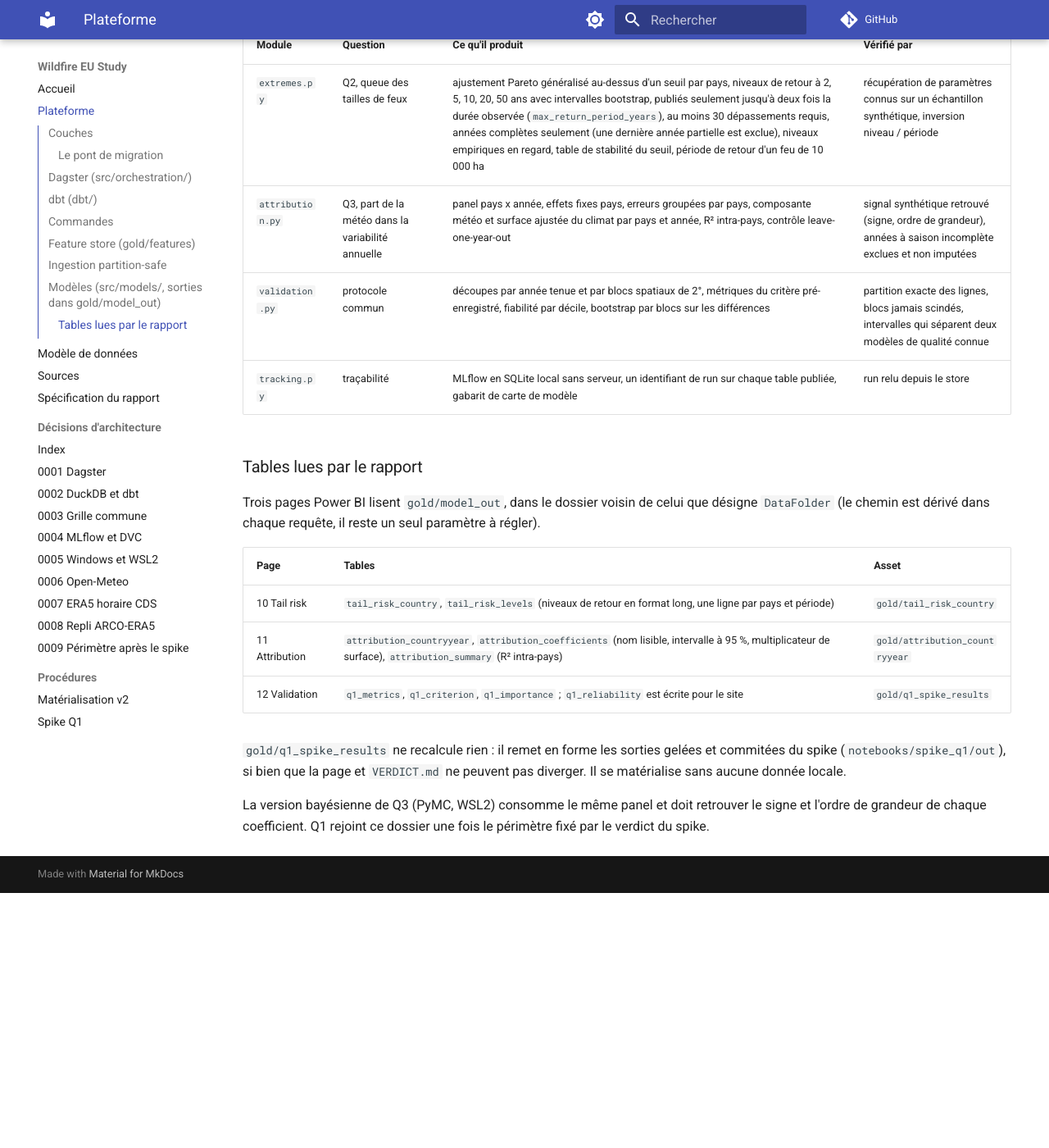
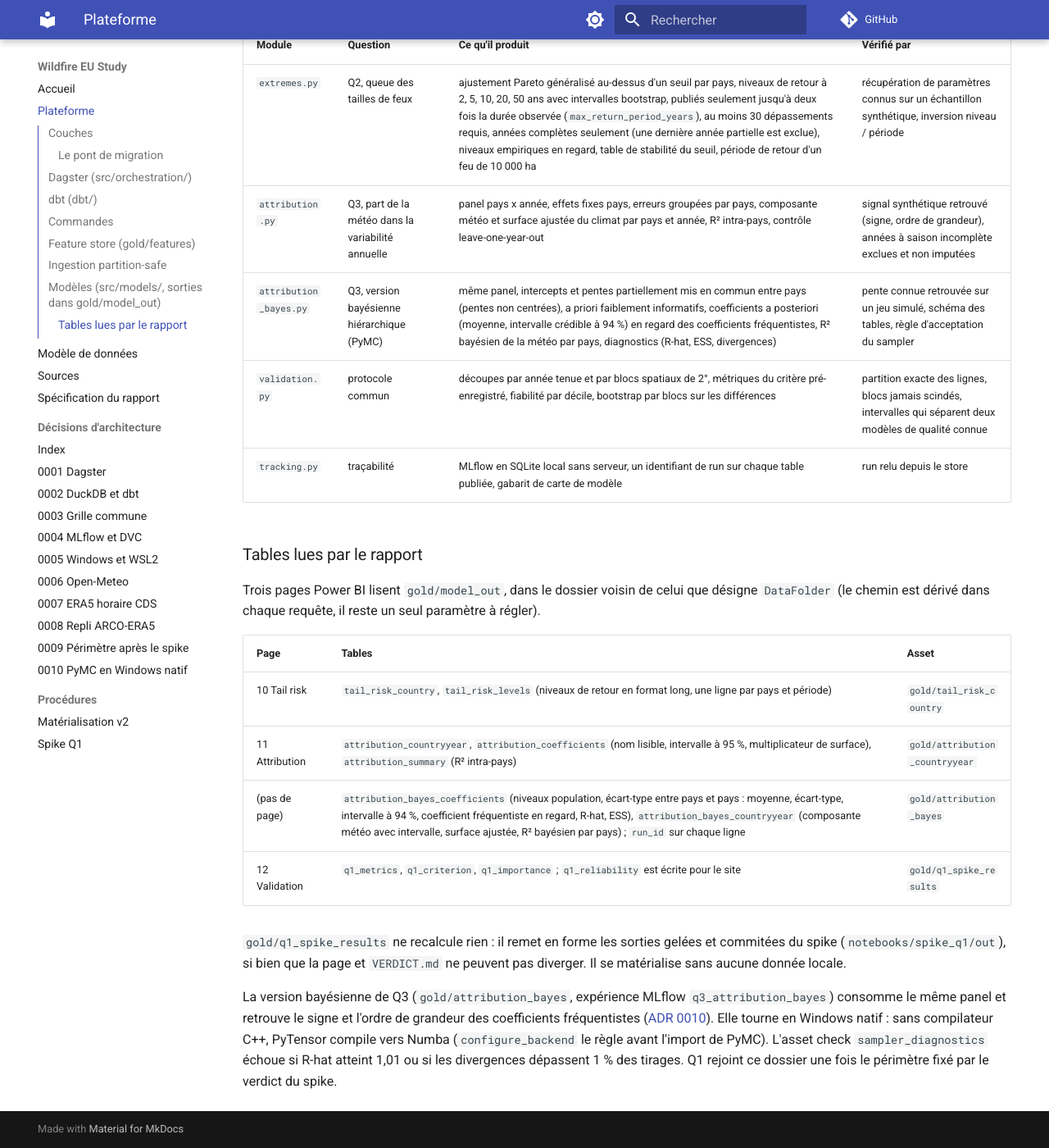
Before and after one commit to MasTristan/wildfire-eu-study, an MkDocs documentation site: the page built from docs/platform.md, in a window 1280 px wide and 1400 px high, scrolled down 3173 px. Shown: the whole window at 82% size. Built offline with MkDocs 1.6.1 and Material for MkDocs 9.7.7, drawn with Linux system fonts in a browser that asks for light colours; comment, search, counter and statistics services are not loaded; before the commit the page ends 4262 px from its top, so only the background shows below that.

Commit message:
docs(adr): 0010 PyMC on native Windows replaces the WSL2 part of 0005

```diff
--- a/docs/platform.md
+++ b/docs/platform.md
@@ -125,6 +125,7 @@ appels uniques : leurs sources ne se découpent pas.
 |---|---|---|---|
 | `extremes.py` | Q2, queue des tailles de feux | ajustement Pareto généralisé au-dessus d'un seuil par pays, niveaux de retour à 2, 5, 10, 20, 50 ans avec intervalles bootstrap, publiés seulement jusqu'à deux fois la durée observée (`max_return_period_years`), au moins 30 dépassements requis, années complètes seulement (une dernière année partielle est exclue), niveaux empiriques en regard, table de stabilité du seuil, période de retour d'un feu de 10 000 ha | récupération de paramètres connus sur un échantillon synthétique, inversion niveau / période |
 | `attribution.py` | Q3, part de la météo dans la variabilité annuelle | panel pays x année, effets fixes pays, erreurs groupées par pays, composante météo et surface ajustée du climat par pays et année, R² intra-pays, contrôle leave-one-year-out | signal synthétique retrouvé (signe, ordre de grandeur), années à saison incomplète exclues et non imputées |
+| `attribution_bayes.py` | Q3, version bayésienne hiérarchique (PyMC) | même panel, intercepts et pentes partiellement mis en commun entre pays (pentes non centrées), a priori faiblement informatifs, coefficients a posteriori (moyenne, intervalle crédible à 94 %) en regard des coefficients fréquentistes, R² bayésien de la météo par pays, diagnostics (R-hat, ESS, divergences) | pente connue retrouvée sur un jeu simulé, schéma des tables, règle d'acceptation du sampler |
 | `validation.py` | protocole commun | découpes par année tenue et par blocs spatiaux de 2°, métriques du critère pré-enregistré, fiabilité par décile, bootstrap par blocs sur les différences | partition exacte des lignes, blocs jamais scindés, intervalles qui séparent deux modèles de qualité connue |
 | `tracking.py` | traçabilité | MLflow en SQLite local sans serveur, un identifiant de run sur chaque table publiée, gabarit de carte de modèle | run relu depuis le store |
 
@@ -138,6 +139,7 @@ un seul paramètre à régler).
 |---|---|---|
 | 10 Tail risk | `tail_risk_country`, `tail_risk_levels` (niveaux de retour en format long, une ligne par pays et période) | `gold/tail_risk_country` |
 | 11 Attribution | `attribution_countryyear`, `attribution_coefficients` (nom lisible, intervalle à 95 %, multiplicateur de surface), `attribution_summary` (R² intra-pays) | `gold/attribution_countryyear` |
+| (pas de page) | `attribution_bayes_coefficients` (niveaux population, écart-type entre pays et pays : moyenne, écart-type, intervalle à 94 %, coefficient fréquentiste en regard, R-hat, ESS), `attribution_bayes_countryyear` (composante météo avec intervalle, surface ajustée, R² bayésien par pays) ; `run_id` sur chaque ligne | `gold/attribution_bayes` |
 | 12 Validation | `q1_metrics`, `q1_criterion`, `q1_importance` ; `q1_reliability` est écrite pour le site | `gold/q1_spike_results` |
 
 `gold/q1_spike_results` ne recalcule rien : il remet en forme les sorties
@@ -145,6 +147,11 @@ gelées et commitées du spike (`notebooks/spike_q1/out`), si bien que la page e
 `VERDICT.md` ne peuvent pas diverger. Il se matérialise sans aucune donnée
 locale.
 
-La version bayésienne de Q3 (PyMC, WSL2) consomme le même panel et doit
-retrouver le signe et l'ordre de grandeur de chaque coefficient. Q1 rejoint
-ce dossier une fois le périmètre fixé par le verdict du spike.
+La version bayésienne de Q3 (`gold/attribution_bayes`, expérience MLflow
+`q3_attribution_bayes`) consomme le même panel et retrouve le signe et
+l'ordre de grandeur des coefficients fréquentistes ([ADR 0010](adr/0010-pymc-windows-native.md)).
+Elle tourne en Windows natif : sans compilateur C++, PyTensor compile vers
+Numba (`configure_backend` le règle avant l'import de PyMC). L'asset check
+`sampler_diagnostics` échoue si R-hat atteint 1,01 ou si les divergences
+dépassent 1 % des tirages. Q1 rejoint ce dossier une fois le périmètre fixé par le
+verdict du spike.
--- a/mkdocs.yml
+++ b/mkdocs.yml
@@ -37,6 +37,7 @@ nav:
       - 0007 ERA5 horaire CDS: adr/0007-era5-hourly-cds-monthly.md
       - 0008 Repli ARCO-ERA5: adr/0008-arco-era5-fallback.md
       - 0009 Périmètre après le spike: adr/0009-q1-scope-after-reduced-go.md
+      - 0010 PyMC en Windows natif: adr/0010-pymc-windows-native.md
   - Procédures:
       - Matérialisation v2: runbooks/materialise-v2.md
       - Spike Q1: runbooks/spike-q1.md
```
Also changed, not shown: docs/adr/0005-windows-native-wsl-pymc.md (+2 -1 lines), docs/adr/0010-pymc-windows-native.md (added, +80 -0 lines), docs/adr/README.md (+2 -1 lines), 1 other file.
